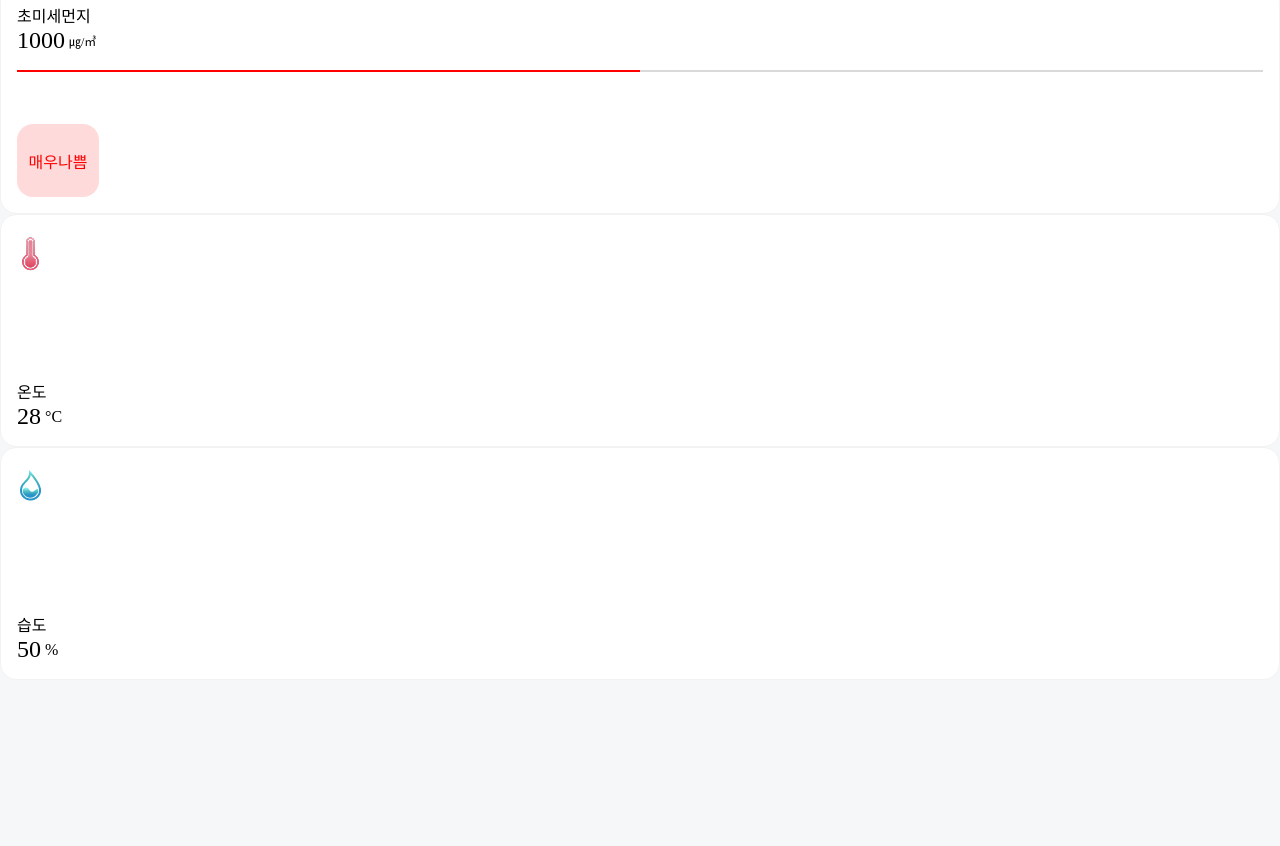
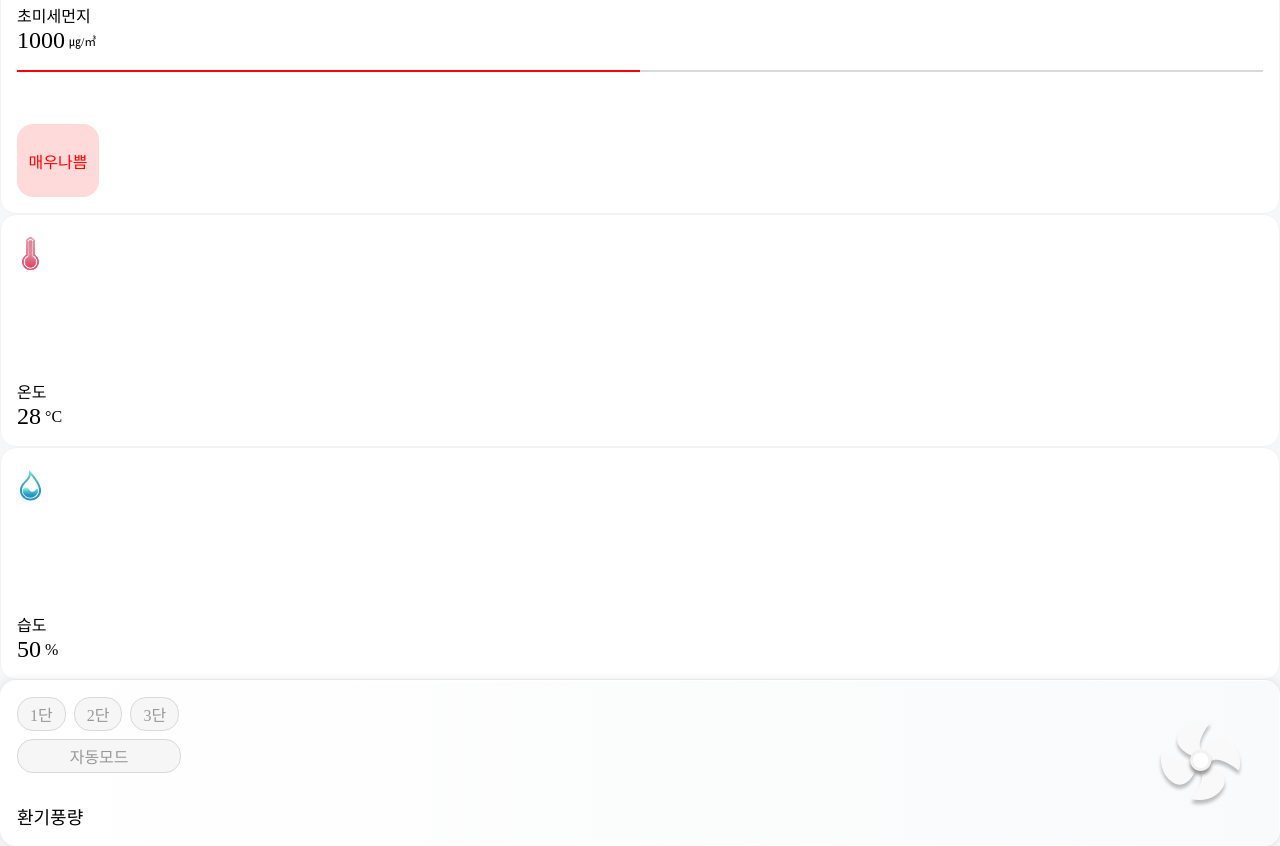
Before and after one commit to lesh94/study_iaq, a React (Create React App) app: page / in a window 1280 px wide. Shown: the part 1159-2005 px from the top of the page. Before the commit the page ends 1839 px from the top, so only its background shows below. Built offline with nearby package versions, Linux system fonts and the light colour scheme; no server answers.

Commit message:
feat(component):add airpowerset

```diff
--- a/src/App.tsx
+++ b/src/App.tsx
@@ -12,6 +12,7 @@ import InsideAllAir from "./components/InsideAllAir";
 import InsideAllAirTemperature from "./components/InsideAllAirTemperature";
 import temperatureIcon from "./assets/temperature_icon.png";
 import Humidity from "./assets/humidity_icon.png";
+import AirPowerSet from "./components/AirPowerSet";
 
 type WeatherItem = {
   baseDate: string;
@@ -139,6 +140,7 @@ function App() {
           value="50"
           unit="%"
         />
+        <AirPowerSet />
       </div>
     </>
   );
--- /dev/null
+++ b/src/components/AirPowerSet.scss
@@ -0,0 +1,54 @@
+.airpowerset_wrap {
+  height: 100%;
+  width: 100%;
+  background: linear-gradient(to right, #fff, #f9fafb);
+  border-radius: 16px;
+  border: solid 1px white;
+  box-shadow: 0px 0px 10px rgba(0, 0, 0, 0.1);
+  padding: 16px;
+  display: flex;
+  justify-content: space-between;
+  > .airpowerset_left {
+    display: flex;
+    flex-direction: column;
+    justify-content: space-between;
+    > .airpowerset_left_top {
+      display: flex;
+      flex-direction: column;
+      gap: 8px;
+      > .airpowerset_power_button {
+        display: flex;
+        gap: 8px;
+        > button {
+          all: unset;
+          padding: 4px 12px;
+          background-color: #f6f6f6;
+          border-radius: 16px;
+          border: solid 1px #d9d9d9;
+          color: #989898;
+        }
+      }
+      > .airpowerset_automatic_button {
+        width: 100%;
+        > button {
+          all: unset;
+          width: 100%;
+          padding: 4px 0px;
+          text-align: center;
+          background-color: #f6f6f6;
+          border-radius: 16px;
+          border: solid 1px #d9d9d9;
+          color: #989898;
+        }
+      }
+    }
+    > .airpowerset_left_bottom {
+      > p {
+        font-size: 18px;
+        font-weight: 500;
+      }
+    }
+  }
+  > .airpowerset_right {
+  }
+}
--- /dev/null
+++ b/src/components/AirPowerSet.tsx
@@ -0,0 +1,34 @@
+import React from "react";
+import "./AirPowerSet.scss";
+import airpowersetIcon from "../../src/assets/airpowerset_icon.png";
+
+const AirPowerSet = () => {
+  return (
+    <>
+      <div className="airpowerset_wrap">
+        <div className="airpowerset_left">
+          <div className="airpowerset_left_top">
+            <div className="airpowerset_power_button">
+              <button>1단</button>
+              <button>2단</button>
+              <button>3단</button>
+            </div>
+            <div className="airpowerset_automatic_button">
+              <button>자동모드</button>
+            </div>
+          </div>
+          <div className="airpowerset_left_bottom">
+            <p>환기풍량</p>
+          </div>
+        </div>
+        <div className="airpowerset_right">
+          <div className="airpowerset_icon">
+            <img src={airpowersetIcon} alt="airpower_icon"></img>
+          </div>
+        </div>
+      </div>
+    </>
+  );
+};
+
+export default AirPowerSet;
```
Also changed, not shown: src/assets/airpowerset_icon.png (added).
